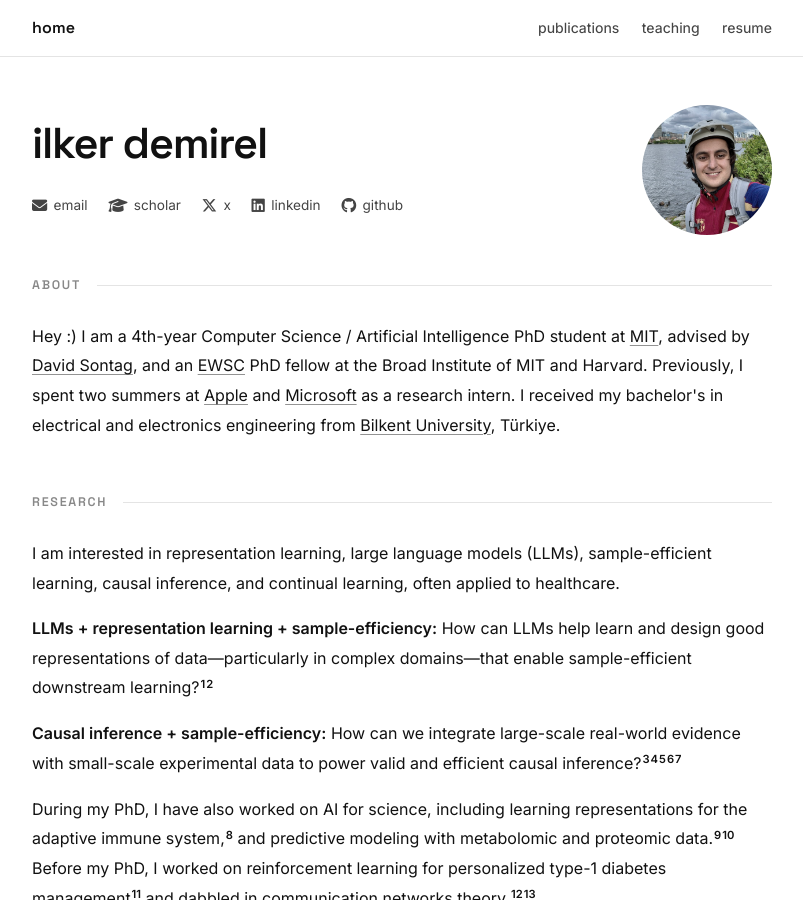
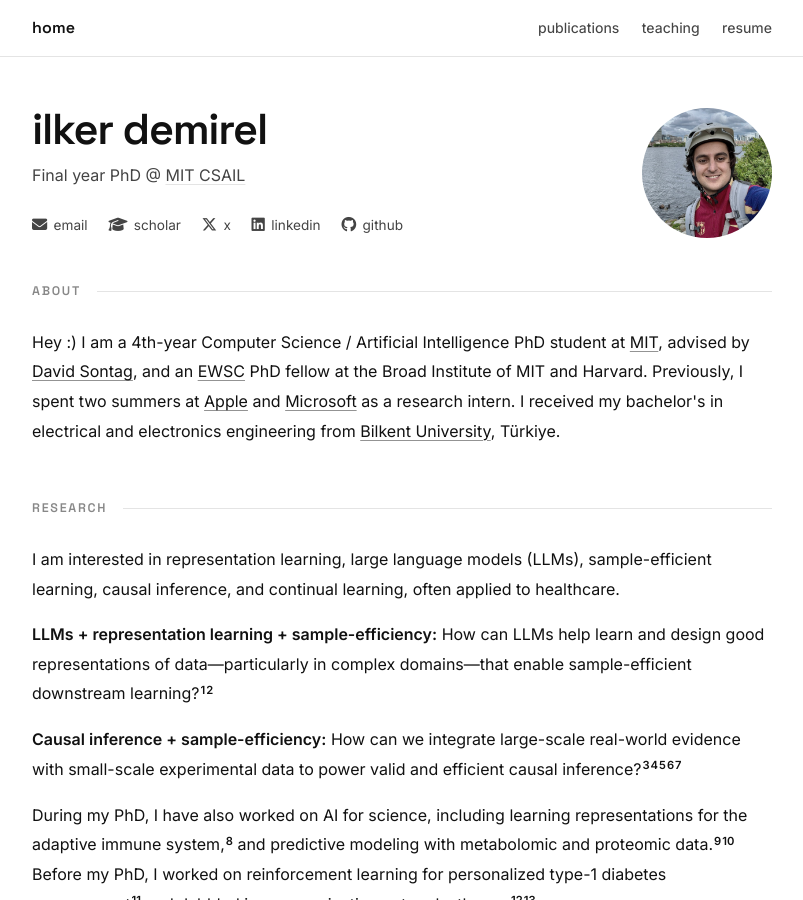
Before and after one commit to demireal/demireal.github.io, a Jekyll site: the page built from index.html, in a window 1280 px wide and 900 px high. Shown: the whole window, without its empty margins (238-1041 px from the left). Built offline with Jekyll 4.4.1, drawn with Linux system fonts in a browser that asks for light colours.

Commit message:
v2: add final-year PhD line to hero
Co-authored-by: Cursor <cursoragent@cursor.com>

```diff
--- a/index.html
+++ b/index.html
@@ -7,6 +7,7 @@ title: ""
 <section class="hero">
   <div class="hero__info">
     <h1 class="hero__name">ilker demirel</h1>
+    <p class="hero__title">Final year PhD @ <a href="https://www.csail.mit.edu" class="hero__link">MIT CSAIL</a></p>
     <div class="hero__socials">
       <a href="mailto:demirel@mit.edu" title="Email"><i class="fas fa-envelope"></i><span>email</span></a>
       <a href="https://scholar.google.com/citations?user=pHAhVlQAAAAJ" target="_blank" rel="noopener" title="Google Scholar"><i class="fas fa-graduation-cap"></i><span>scholar</span></a>
```
